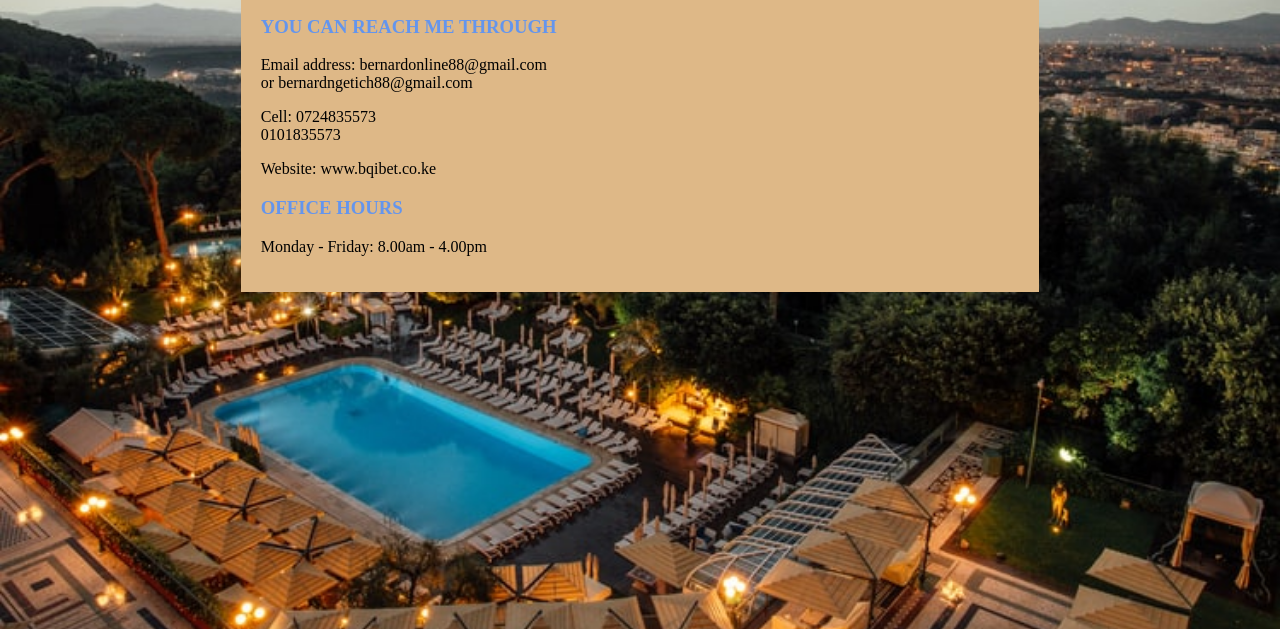
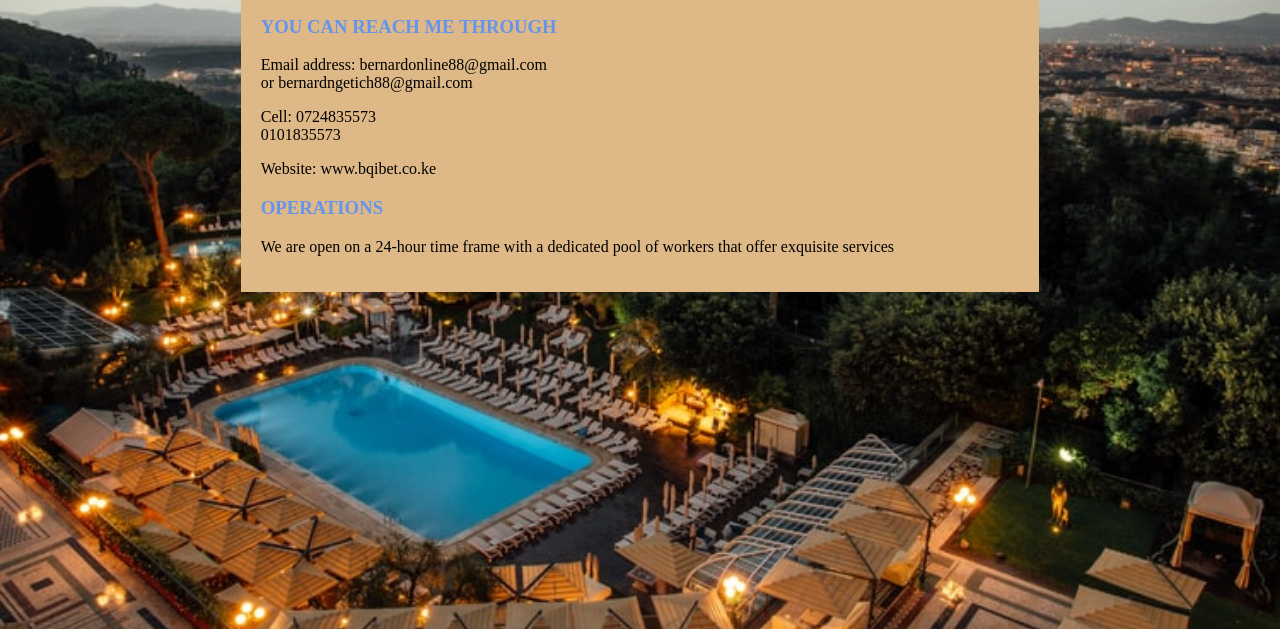
Before and after one commit to Qibet88/RESORT, a plain HTML site: page contact.html in a window 1280 px wide. Shown: the part 171-800 px from the top of the page. Drawn offline with Linux system fonts and the light colour scheme.

Commit message:
Additional files

```diff
--- a/contact.html
+++ b/contact.html
@@ -20,8 +20,8 @@
                     <p>Email address: bernardonline88@gmail.com <br>or bernardngetich88@gmail.com</p>
                     <p>Cell: 0724835573<br>0101835573</p>
                     <p>Website: www.bqibet.co.ke</p>
-            <h3>Office Hours</h3>
-                    <p>Monday - Friday: 8.00am - 4.00pm</p>
+            <h3>Operations</h3>
+                    <p>We are open on a 24-hour time frame with a dedicated pool of workers that offer exquisite services</p>
 
         </div>
 
```
Also changed, not shown: accommodation.css (added), accommodation.html (added), pictures.css (added), pictures.html (added).
